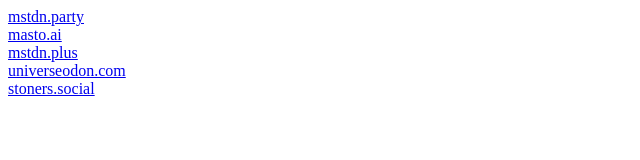
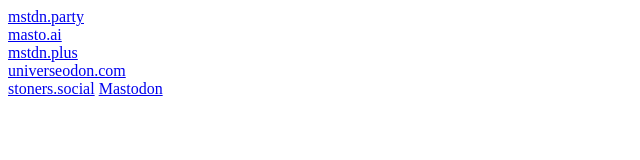
Before and after one commit to m3t0034/mastodon, a plain HTML site: page index.html in a window 1280 px wide. Shown: the full height of the page, 0-640 px from the left. Drawn offline with Linux system fonts and the light colour scheme.

Commit message:
Update index.html

```diff
--- a/index.html
+++ b/index.html
@@ -7,3 +7,5 @@
 <a rel="me" href="https://universeodon.com/@m3t00">universeodon.com</a>
 </br>
 <a rel="me" href="https://stoners.social/@m3t00">stoners.social</a>
+</?>
+<a rel="me" href="https://social.gddnet.io/@m3t00">Mastodon</a>
```
